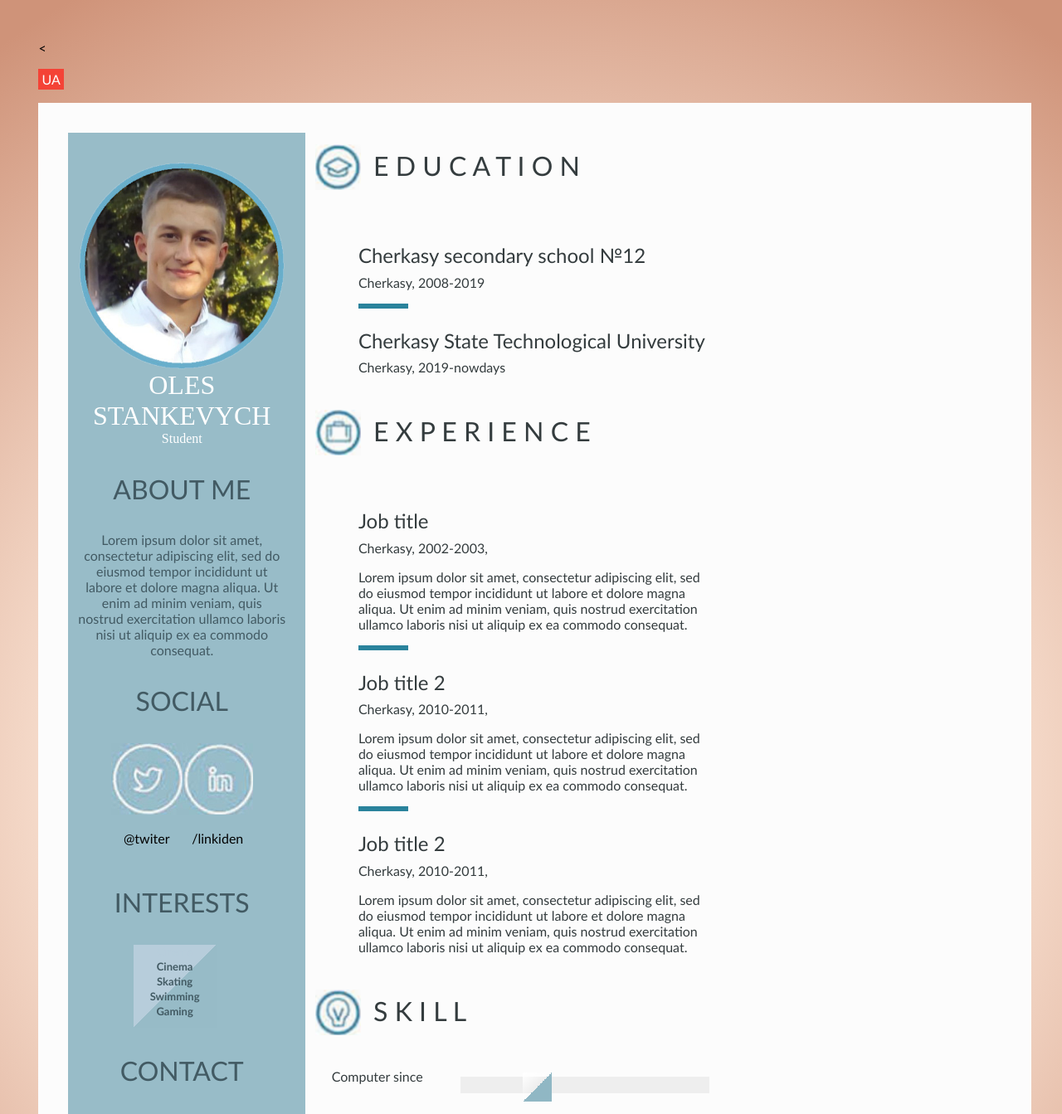
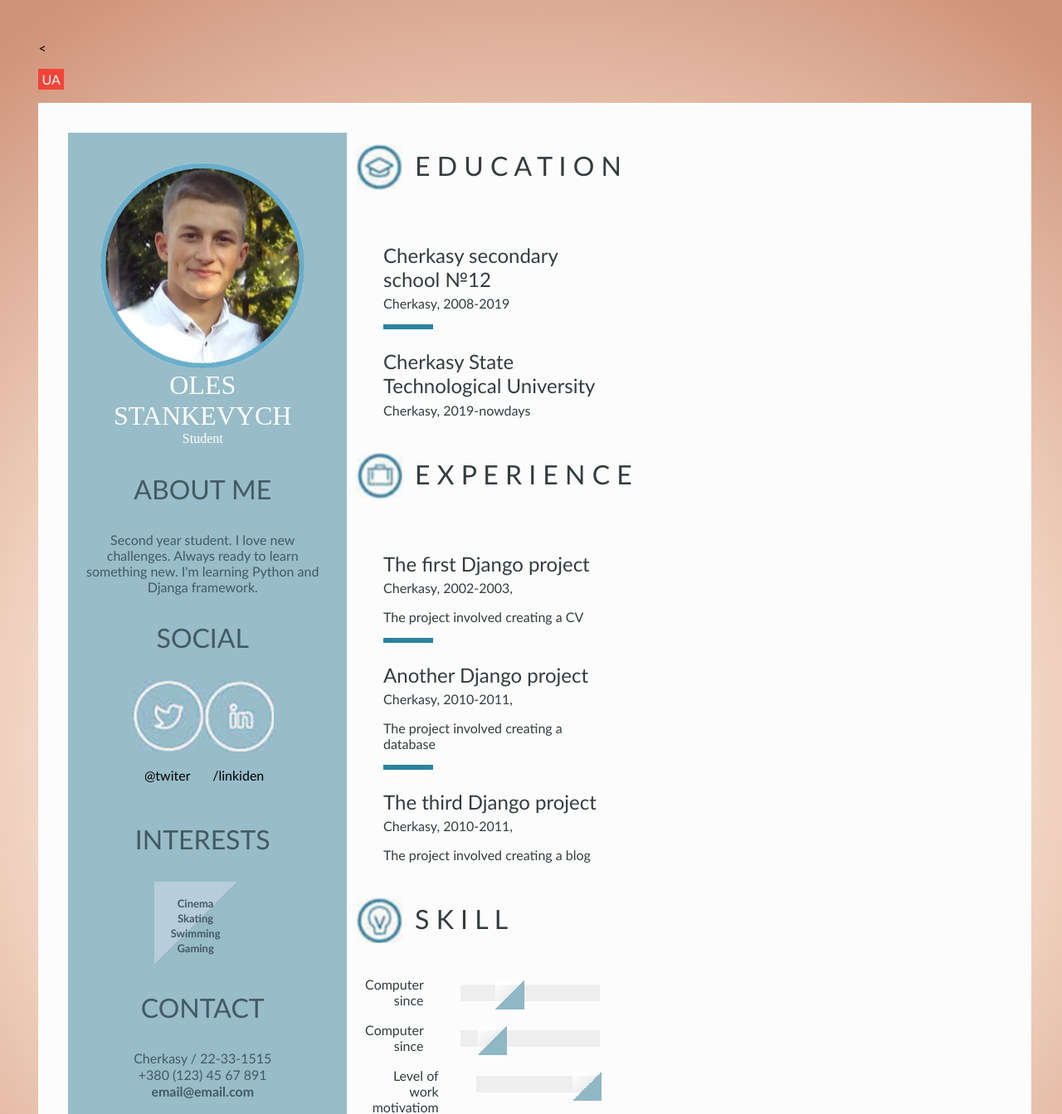
Before and after one commit to OleStan/Djanga_CV, a Django app: page / in a window 1280 px wide. Shown: the top 1343 px of the page at 83% size. Run offline with Django 3.2, Linux system fonts and the light colour scheme; parts of the project's set-up code (start-up, migrations or seed data) failed here and were passed over.

Commit message:
Update index.html

```diff
--- a/djangoProject222/templates/index.html
+++ b/djangoProject222/templates/index.html
@@ -29,10 +29,9 @@
       <div class="about">
         <p class="heder_for_box">ABOUT ME</p>
         <div id="about_me_txt">
-          Lorem ipsum dolor sit amet, consectetur adipiscing elit,
-          sed do eiusmod tempor incididunt ut labore et dolore magna aliqua.
-          Ut enim ad minim veniam, quis nostrud exercitation
-          ullamco laboris nisi ut aliquip ex ea commodo consequat.
+                 Second year student. I love new challenges.
+                 Always ready to learn something new. I'm learning Python and
+                 Djanga framework.
         </div>
       </div>
 
@@ -109,23 +108,17 @@
         </div>
 
         <div class="text">
-          <p class="subtitle">Job title</p>
+          <p class="subtitle">The first Django project</p>
           <p class="data_subtitle">Cherkasy, 2002-2003, </p>
-          <p class="data_subtitle">Lorem ipsum dolor sit amet, consectetur adipiscing elit,
-            sed do eiusmod tempor incididunt ut labore et dolore magna aliqua. Ut enim ad minim veniam,
-            quis nostrud exercitation ullamco laboris nisi ut aliquip ex ea commodo consequat.  </p>
+          <p class="data_subtitle">The project involved creating a CV</p>
           <p class="underline"></p>
-          <p class="subtitle">Job title 2</p>
+          <p class="subtitle">Another Django project</p>
           <p class="data_subtitle">Cherkasy, 2010-2011, </p>
-          <p class="data_subtitle">Lorem ipsum dolor sit amet, consectetur adipiscing elit,
-            sed do eiusmod tempor incididunt ut labore et dolore magna aliqua. Ut enim ad minim veniam,
-            quis nostrud exercitation ullamco laboris nisi ut aliquip ex ea commodo consequat.  </p>
+          <p class="data_subtitle">The project involved creating a database</p>
           <p class="underline"></p>
-          <p class="subtitle">Job title 2</p>
+          <p class="subtitle">The third Django project</p>
           <p class="data_subtitle">Cherkasy, 2010-2011, </p>
-          <p class="data_subtitle">Lorem ipsum dolor sit amet, consectetur adipiscing elit,
-            sed do eiusmod tempor incididunt ut labore et dolore magna aliqua. Ut enim ad minim veniam,
-            quis nostrud exercitation ullamco laboris nisi ut aliquip ex ea commodo consequat.  </p>
+          <p class="data_subtitle">The project involved creating a blog</p>
 
         </div>
 
```
